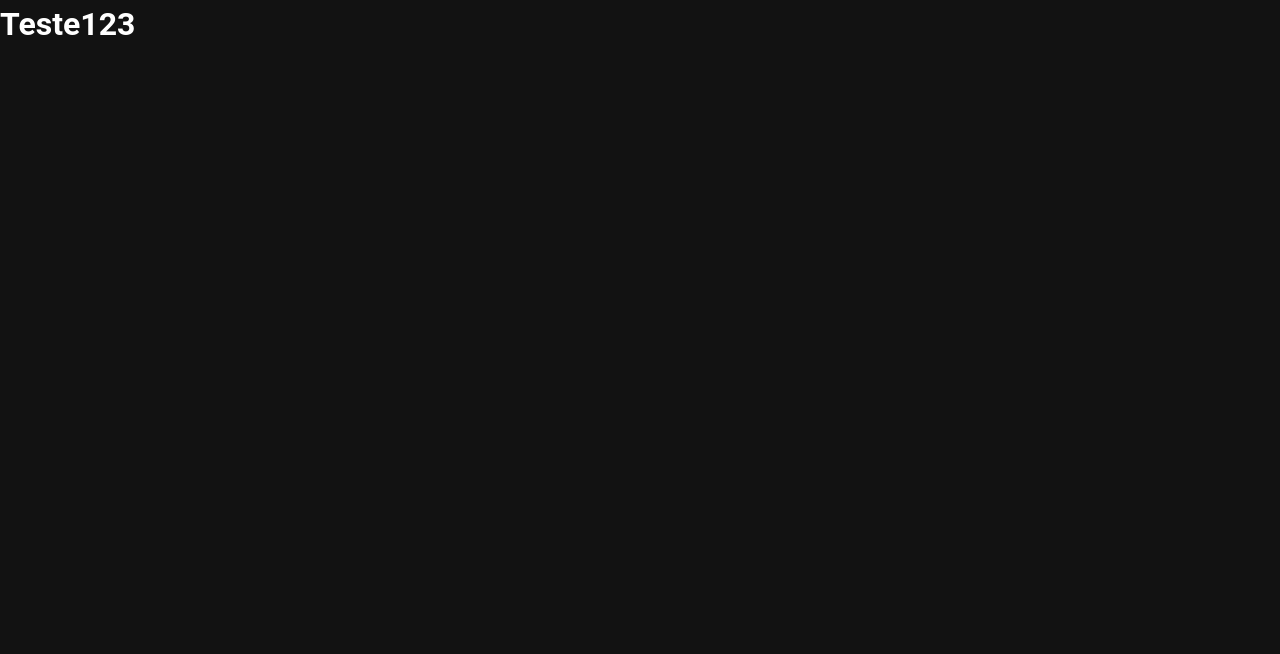
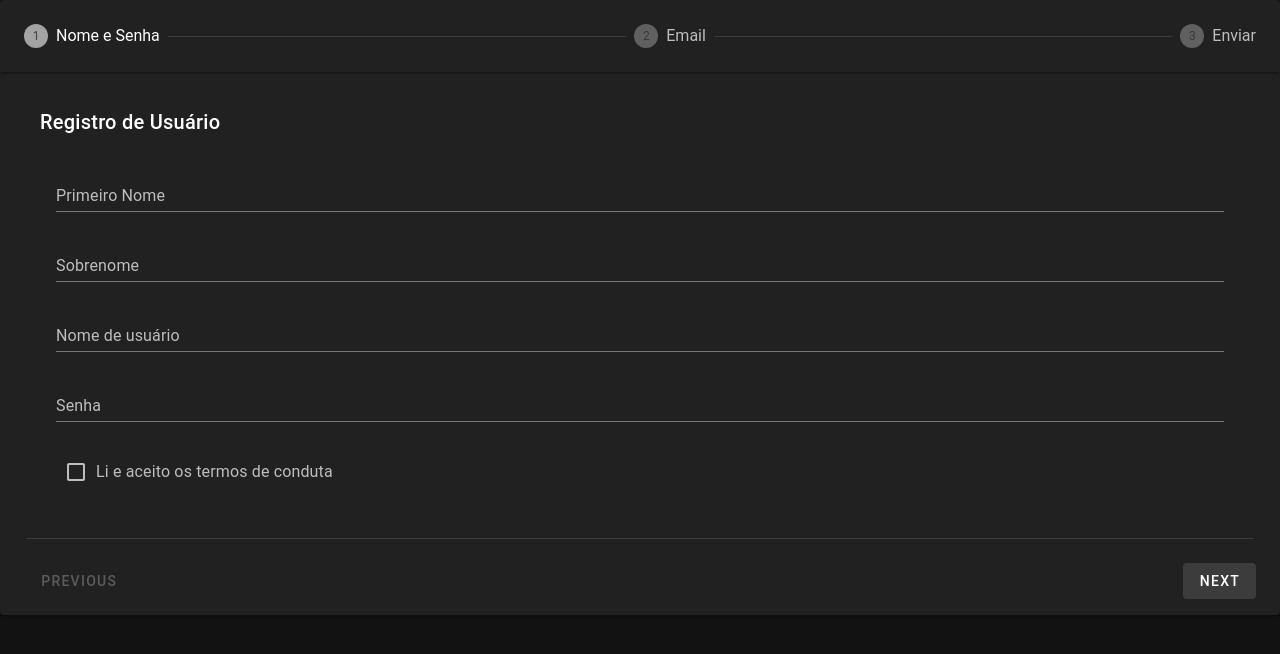
Before and after one commit to feelp19/frontend-wow-site, a Vue app: page /cadastro in a window 1280 px wide. Shown: the top 654 px of the page. Built offline with nearby package versions, Linux system fonts and the light colour scheme.

Commit message:
Add a screen register

```diff
--- a/src/components/Cadastro.vue
+++ b/src/components/Cadastro.vue
@@ -1,3 +1,97 @@
 <template>
-        <h1>Teste123</h1>
+        <v-stepper v-model="step" :items="items" show-actions>
+                <template v-slot:item.1>
+                        <v-card class="mx-auto" title="Registro de Usuário">
+                                <v-container>
+                                        <v-text-field v-model="first" color="primary" label="Primeiro Nome"
+                                                variant="underlined"></v-text-field>
+
+                                        <v-text-field v-model="last" color="primary" label="Sobrenome"
+                                                variant="underlined"></v-text-field>
+
+                                        <v-text-field v-model="last" color="primary" label="Nome de usuário"
+                                        variant="underlined"></v-text-field>
+
+                                        <v-text-field v-model="password" color="primary" label="Senha"
+                                                placeholder="Enter your password" variant="underlined"></v-text-field>
+
+                                        <v-checkbox v-model="terms" color="secondary"
+                                                label="Li e aceito os termos de conduta"></v-checkbox>
+                                </v-container>
+
+                                <v-divider></v-divider>
+
+                        </v-card>
+                </template>
+
+
+                <template v-slot:item.2>
+                        <br />
+                        <h3 class="text-h6">Registro de Email</h3>
+                        <v-text-field v-model="email" color="primary" label="Email" variant="underlined"></v-text-field>
+                        <v-text-field v-model="email" color="primary" label="Confirmar Email" variant="underlined"></v-text-field>
+                </template>
+
+                <template v-slot:item.3>
+                        <br>
+                                <v-card class="mx-auto" title="Confirmar Dados">
+                                        <v-container>
+                                                <v-text-field v-model="first" color="primary" label="First name"
+                                                        variant="underlined"></v-text-field>
+
+                                                <v-text-field v-model="last" color="primary" label="Last name"
+                                                        variant="underlined"></v-text-field>
+
+                                                <v-text-field v-model="email" color="primary" label="Email"
+                                                        variant="underlined"></v-text-field>
+
+                                                <v-text-field v-model="password" color="primary" label="Password"
+                                                        placeholder="Enter your password"
+                                                        variant="underlined"></v-text-field>
+
+                                                <v-checkbox v-model="terms" color="secondary"
+                                                        label="I agree to site terms and conditions"></v-checkbox>
+                                        </v-container>
+
+                                        <v-divider></v-divider>
+
+                                        <v-card-actions>
+                                                <v-spacer></v-spacer>
+
+                                                <v-btn color="success">
+                                                        Completar Registro
+                                                        <v-icon icon="mdi-chevron-right" end></v-icon>
+                                                </v-btn>
+                                        </v-card-actions>
+                                </v-card>
+                </template>
+        </v-stepper>
 </template>
+
+<script>
+export default {
+        data: () => ({
+                shipping: 0,
+                step: 1,
+                items: [
+                        'Nome e Senha',
+                        'Email',
+                        'Enviar',
+                ],
+                first: null,
+                last: null,
+                email: null,
+                password: null,
+                terms: false,
+        }),
+
+        computed: {
+                subtotal() {
+                        return this.products.reduce((acc, product) => acc + product.quantity * product.price, 0)
+                },
+                total() {
+                        return this.subtotal + Number(this.shipping ?? 0)
+                },
+        },
+}
+</script>
--- a/src/components/Noticias.vue
+++ b/src/components/Noticias.vue
@@ -1,5 +1,3 @@
 <template>
-    <div>
-        <h2>batata frita</h2>
-    </div>
+    <v-card text="..." variant="tonal"></v-card>
 </template>
```
